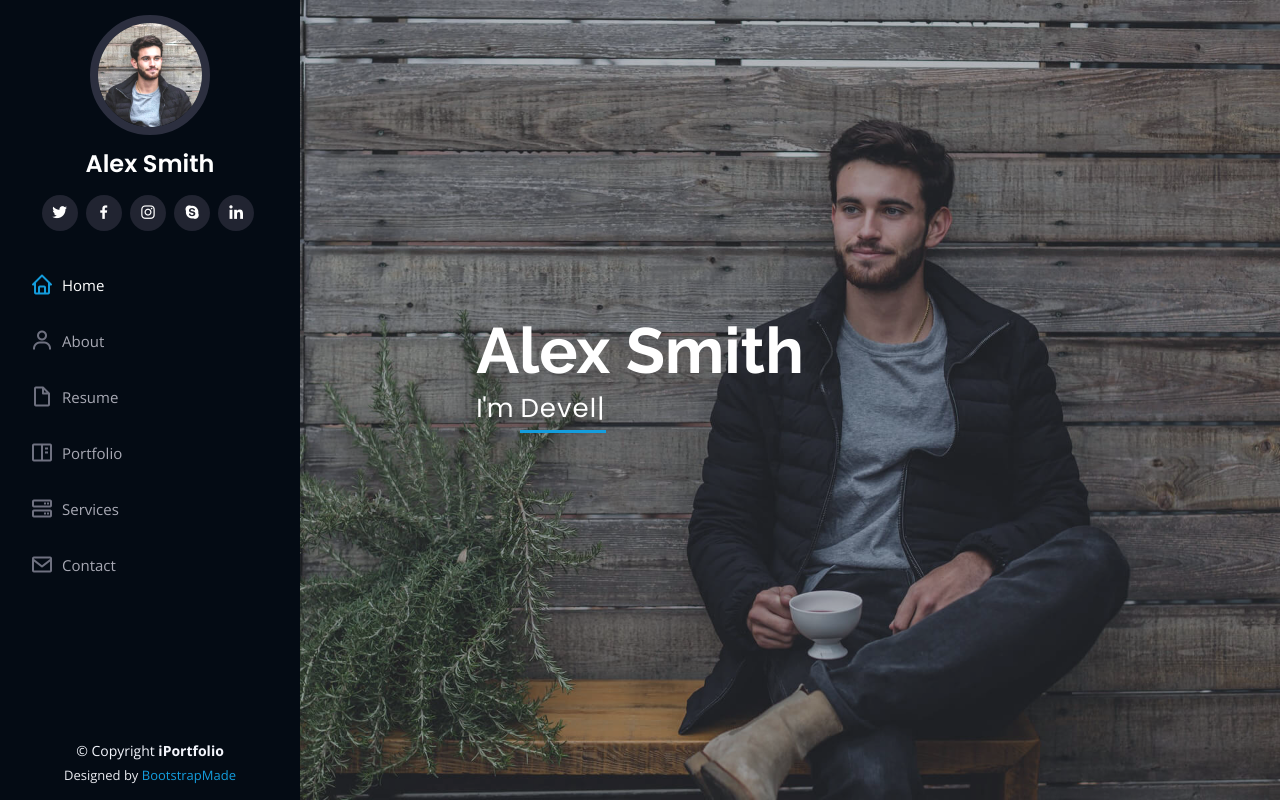
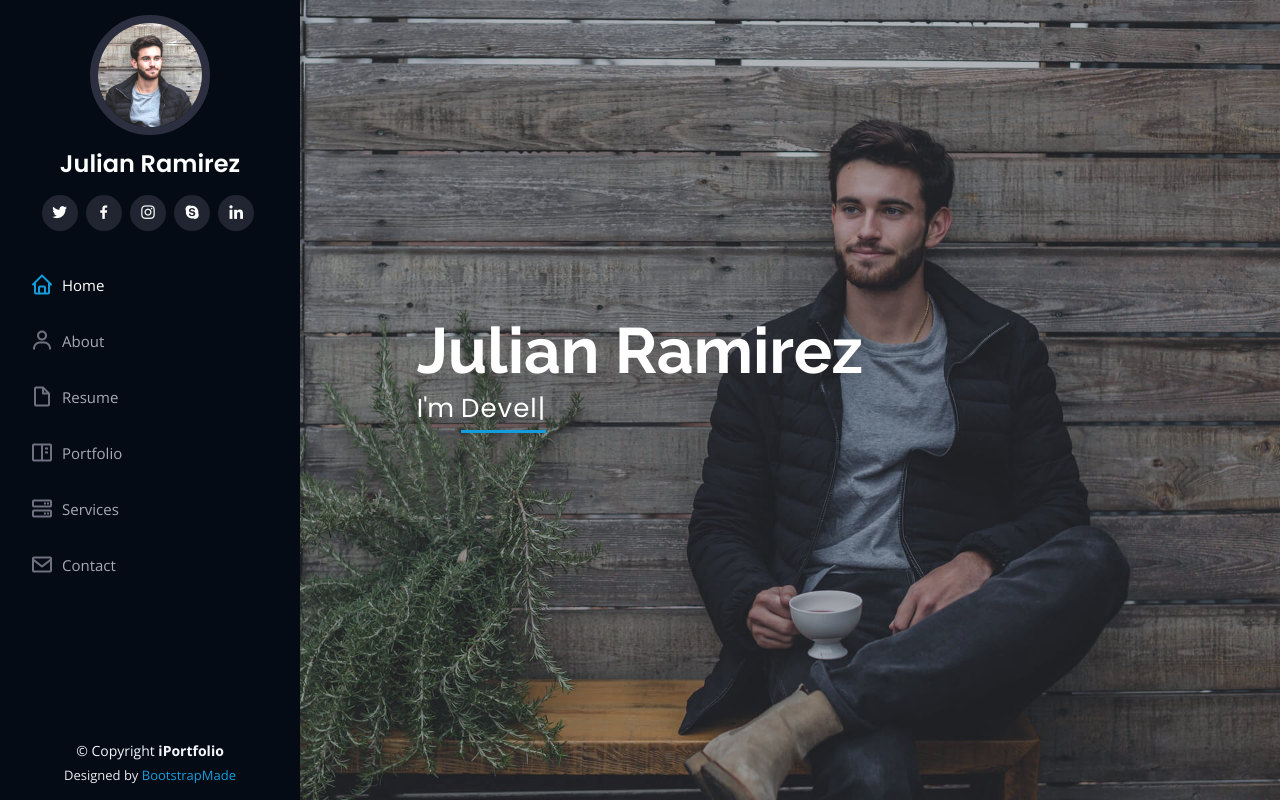
Before and after one commit to jramirez0982/portafolio, a plain HTML site: page index.html in a window 1280 px wide. Shown: the top 802 px of the page. Drawn offline with nearby package versions, Linux system fonts and the light colour scheme.

Commit message:
cambiamos nombre

```diff
--- a/index.html
+++ b/index.html
@@ -5,7 +5,7 @@
   <meta charset="utf-8">
   <meta content="width=device-width, initial-scale=1.0" name="viewport">
 
-  <title>iPortfolio Bootstrap Template - Index</title>
+  <title>Portafolio de Julian Ramirez </title>
   <meta content="" name="description">
   <meta content="" name="keywords">
 
@@ -46,7 +46,7 @@
 
       <div class="profile">
         <img src="assets/img/profile-img.jpg" alt="" class="img-fluid rounded-circle">
-        <h1 class="text-light"><a href="index.html">Alex Smith</a></h1>
+        <h1 class="text-light"><a href="index.html">Julian Ramirez </a></h1>
         <div class="social-links mt-3 text-center">
           <a href="#" class="twitter"><i class="bx bxl-twitter"></i></a>
           <a href="#" class="facebook"><i class="bx bxl-facebook"></i></a>
@@ -72,7 +72,7 @@
   <!-- ======= Hero Section ======= -->
   <section id="hero" class="d-flex flex-column justify-content-center align-items-center">
     <div class="hero-container" data-aos="fade-in">
-      <h1>Alex Smith</h1>
+      <h1>Julian Ramirez </h1>
       <p>I'm <span class="typed" data-typed-items="Designer, Developer, Freelancer, Photographer"></span></p>
     </div>
   </section><!-- End Hero -->
```
